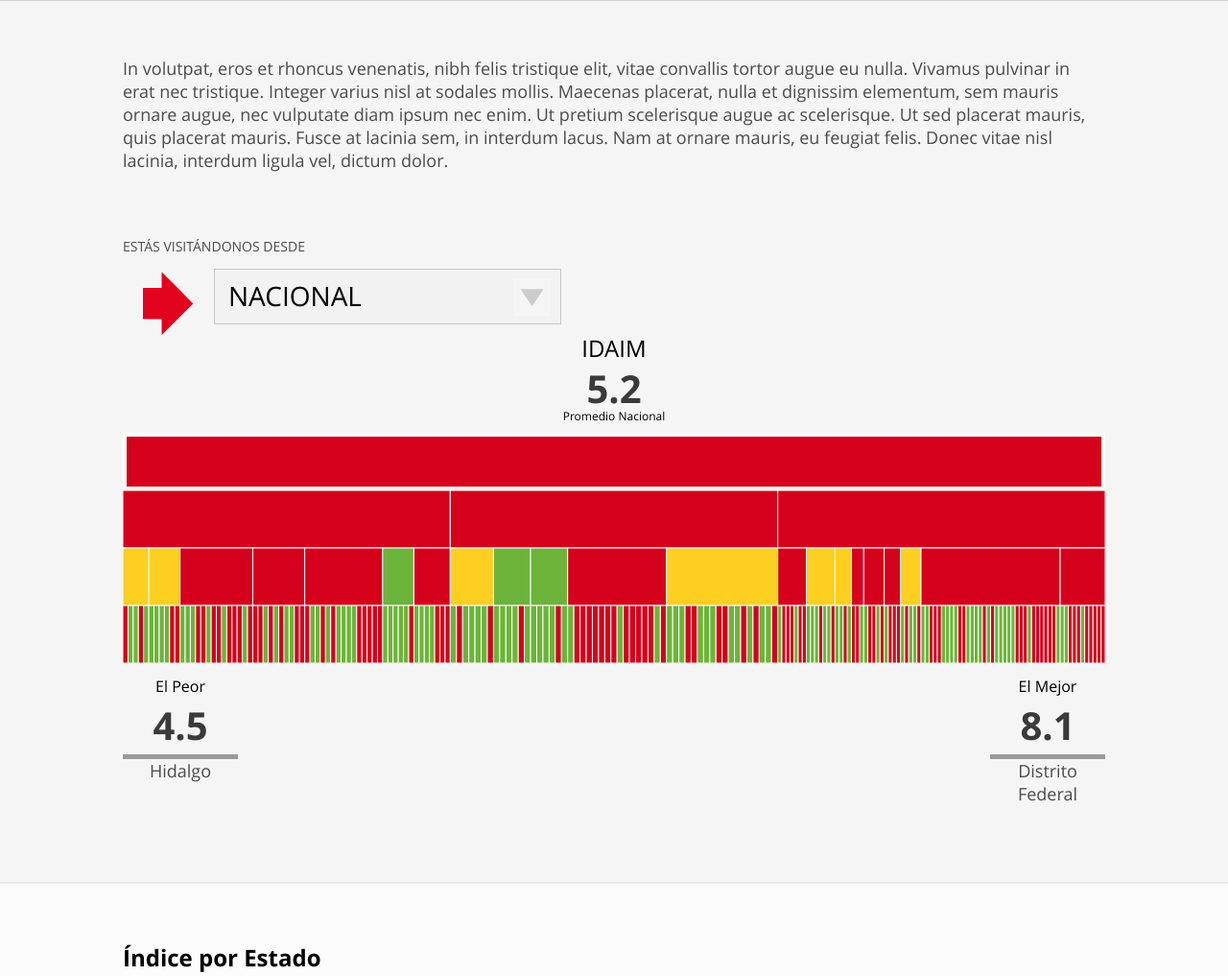
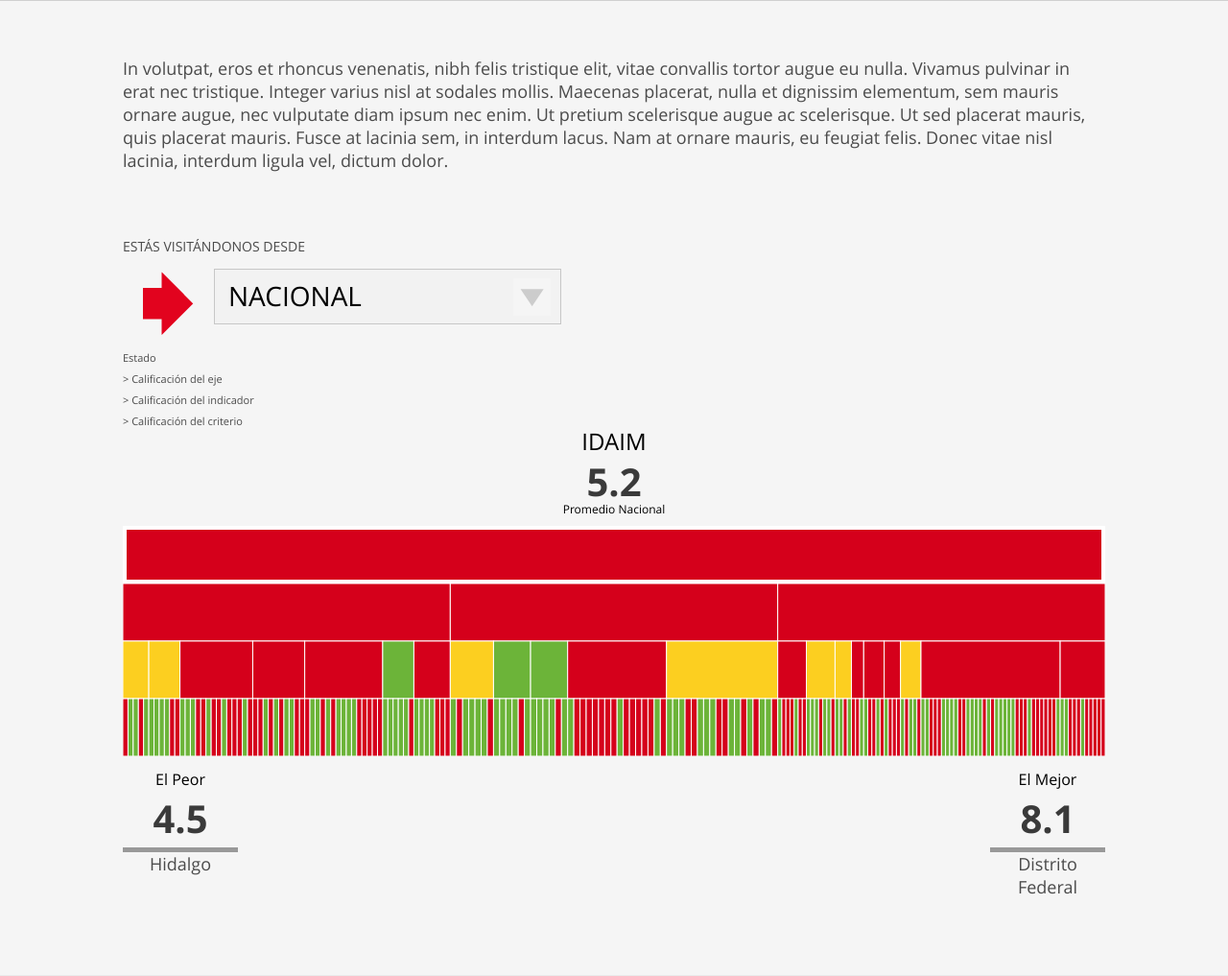
Before and after one commit to fundar/idaim_v2, a PHP site: page / in a window 1280 px wide. Shown: the part 636-1653 px from the top of the page at 96% size. Run offline with PHP 8.4, Linux system fonts and the light colour scheme; data that the repository does not hold is empty.

Commit message:
no se programar

```diff
--- a/assets/css/_main.scss
+++ b/assets/css/_main.scss
@@ -90,6 +90,18 @@ footer {
   margin: 20px auto;
   background: url(/img/logo-fundar.png) no-repeat 50%/100%;
 }
+
+.breadcrumb {
+  text-decoration: none;
+  color: #4B4B4B;
+  font-size: 11px;
+
+  &.active-breadcrumb {
+    font-weight: bold;
+  }
+}
+
+
 #nav-footer {
   a {
     text-decoration: none;
--- a/public/estado.php
+++ b/public/estado.php
@@ -31,7 +31,7 @@
 			<? include('header.php') ;?>
 
 			<script>
-			window._edo = '<?= $edo->i ?>';
+			window._edo = '<?= $estado->i ?>';
 			</script>
 
 			<article class="container estado">
--- a/public/index.php
+++ b/public/index.php
@@ -65,6 +65,22 @@
 								<? endforeach; ?>
 							</select>
 						</div>
+
+						<br />
+						<ul>
+							<li>
+								<a href="#" class="breadcrumb" class="active-breadcrumb">Estado</a>
+							</li>
+							<li>
+								<a href="#" class="breadcrumb">&gt; Calificación del eje</a>
+							</li>
+							<li>
+								<a href="#" class="breadcrumb">&gt; Calificación del indicador</a>
+							</li>
+							<li>
+								<a href="#" class="breadcrumb">&gt; Calificación del criterio</a>
+							</li>
+						</ul>
 					</div>
 
 					<h3 id="nombre-variable">IDAIM</h3>
```
Also changed, not shown: public/css/estado.css, public/css/index.css.
